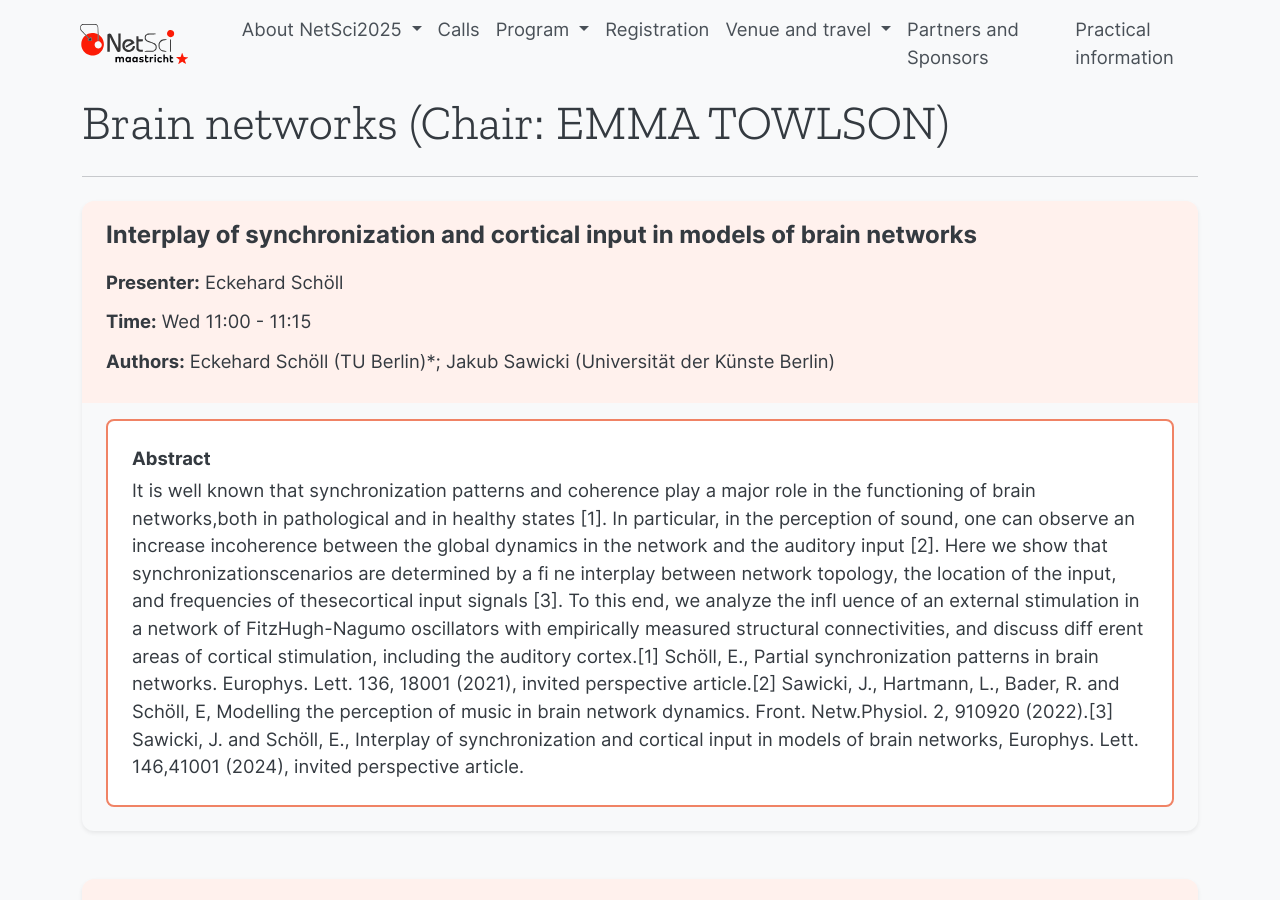
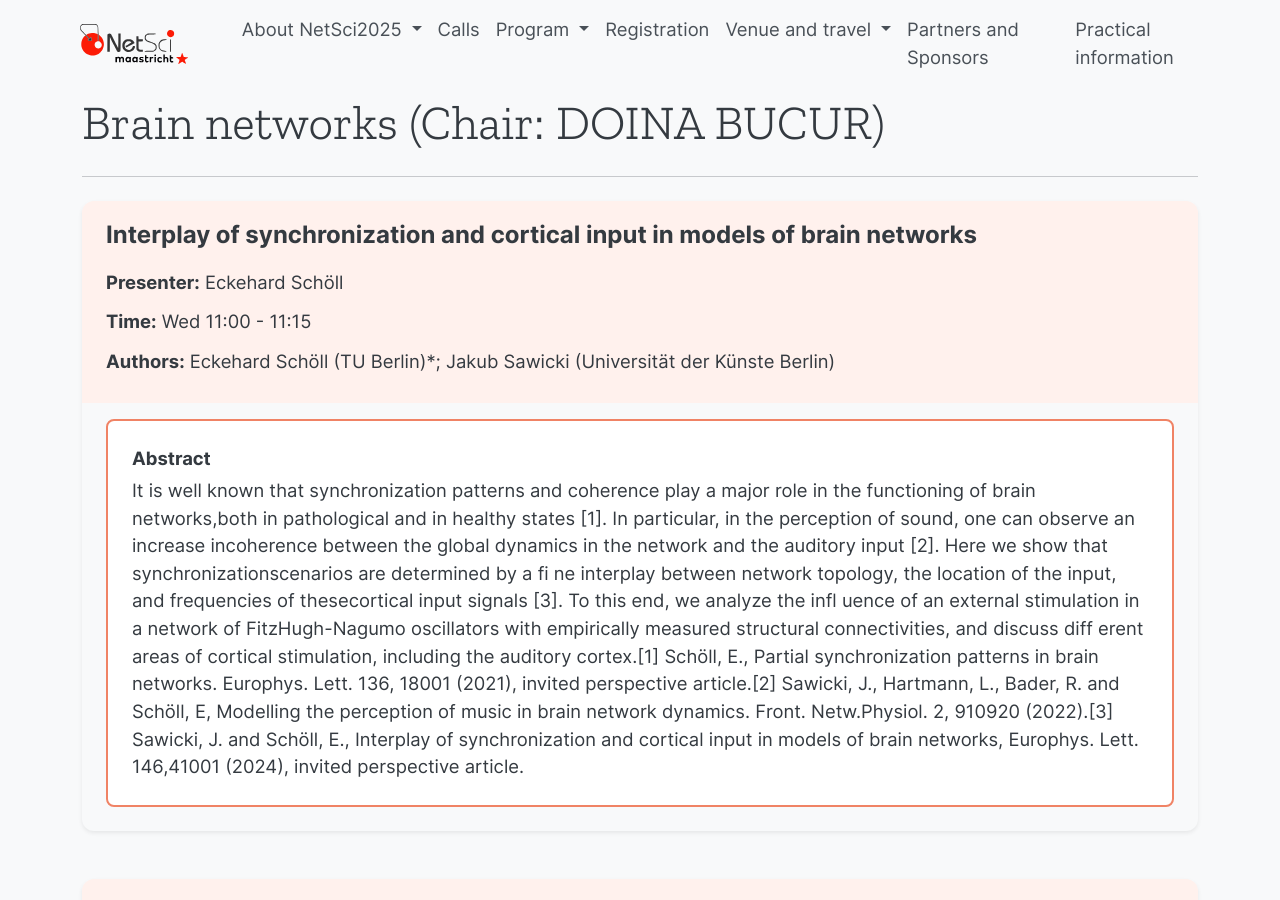
Before and after one commit to NetSci2025/netsci2025.github.io, a Jekyll site: the page built from _parallel/brain-networks.md, in a window 1280 px wide and 900 px high. Built offline with Jekyll 4.4.1, drawn with Linux system fonts in a browser that asks for light colours.

Commit message:
Update brain-networks.md

```diff
--- a/_parallel/brain-networks.md
+++ b/_parallel/brain-networks.md
@@ -1,6 +1,6 @@
 ---
 layout: parallel
-title: "Brain networks (Chair: EMMA TOWLSON)"
+title: "Brain networks (Chair: DOINA BUCUR)"
 slug: brain-networks
 permalink: /parallel/brain-networks/
 ---
```
